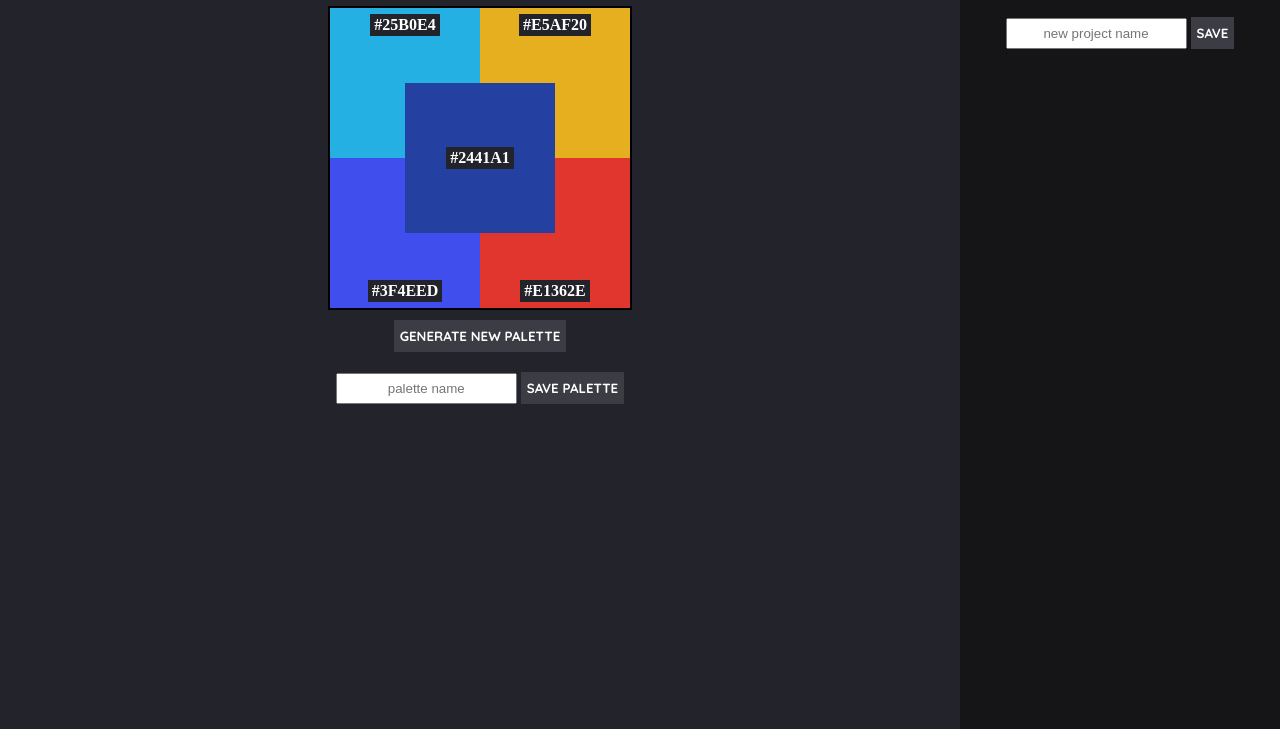
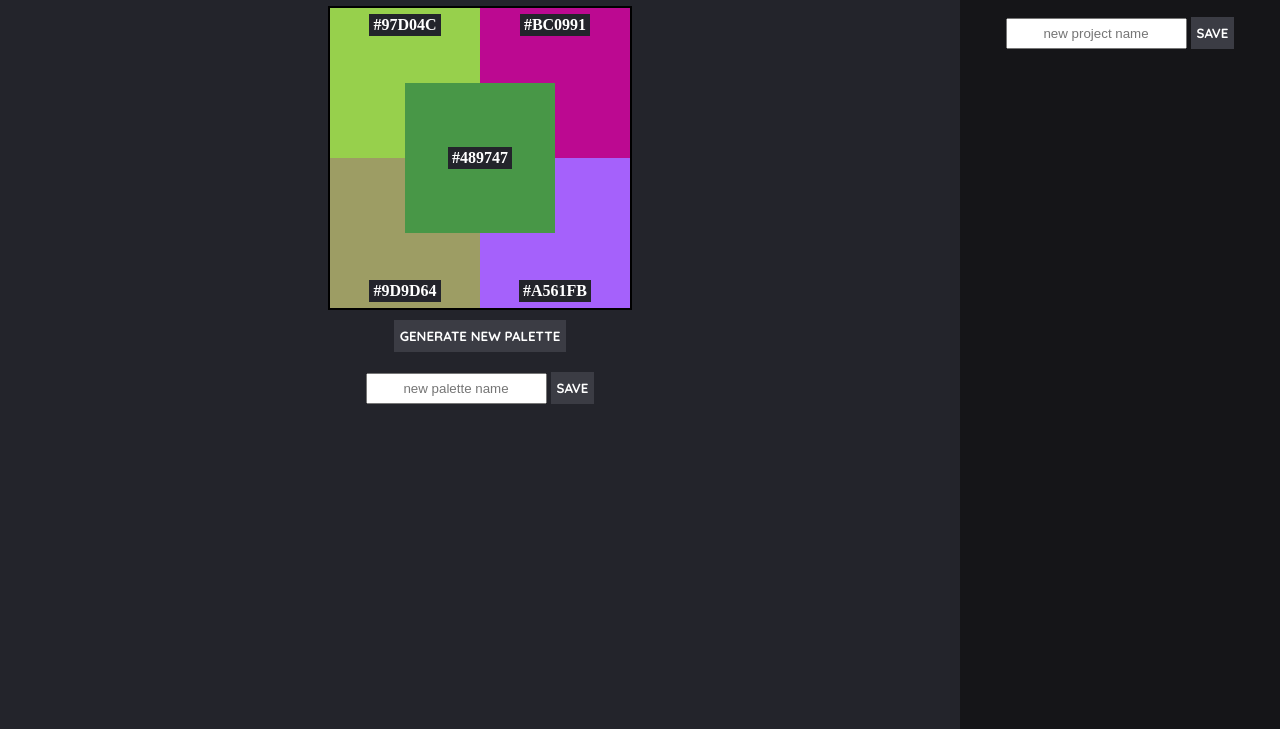
Before and after one commit to NikBorn/mod4-Palette-Picker, a website: page public/index.html in a window 1280 px wide. Shown: the part 71-800 px from the top of the page. Drawn offline with nearby package versions, Linux system fonts and the light colour scheme.

Commit message:
install pg and knex locally to this repo

```diff
--- a/package.json
+++ b/package.json
@@ -12,6 +12,8 @@
   "dependencies": {
     "body-parser": "^1.18.2",
     "express": "^4.16.2",
+    "knex": "^0.14.2",
+    "pg": "^7.4.0",
     "randomcolor": "^0.5.3"
   }
 }
--- a/public/index.html
+++ b/public/index.html
@@ -33,8 +33,8 @@
       </div>
     </article>
     <button class='generate-palette-button'>GENERATE NEW PALETTE</button>
-    <input class='palette-name-input'type='text' placeholder='palette name'>
-    <button class='save-palette-button'>SAVE PALETTE</button>
+    <input class='palette-name-input'type='text' placeholder='new palette name'>
+    <button class='save-palette-button'>SAVE</button>
   </main>
 
   <aside>
--- a/public/js/scripts.js
+++ b/public/js/scripts.js
@@ -43,3 +43,5 @@ $('.save-project-button').on('click', () => {
 $('.generate-palette-button').on('click', () => {
   generateRandomColors();
 });
+
+generateRandomColors();
```
